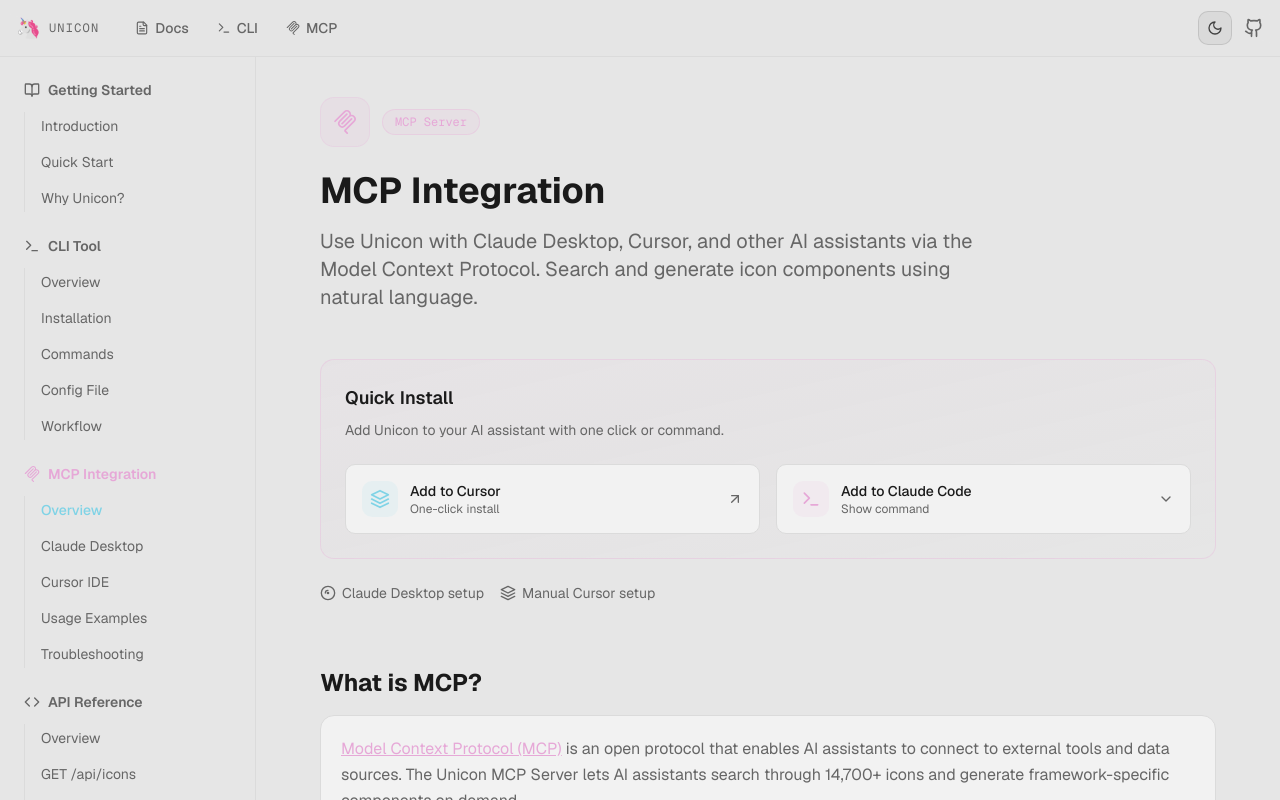
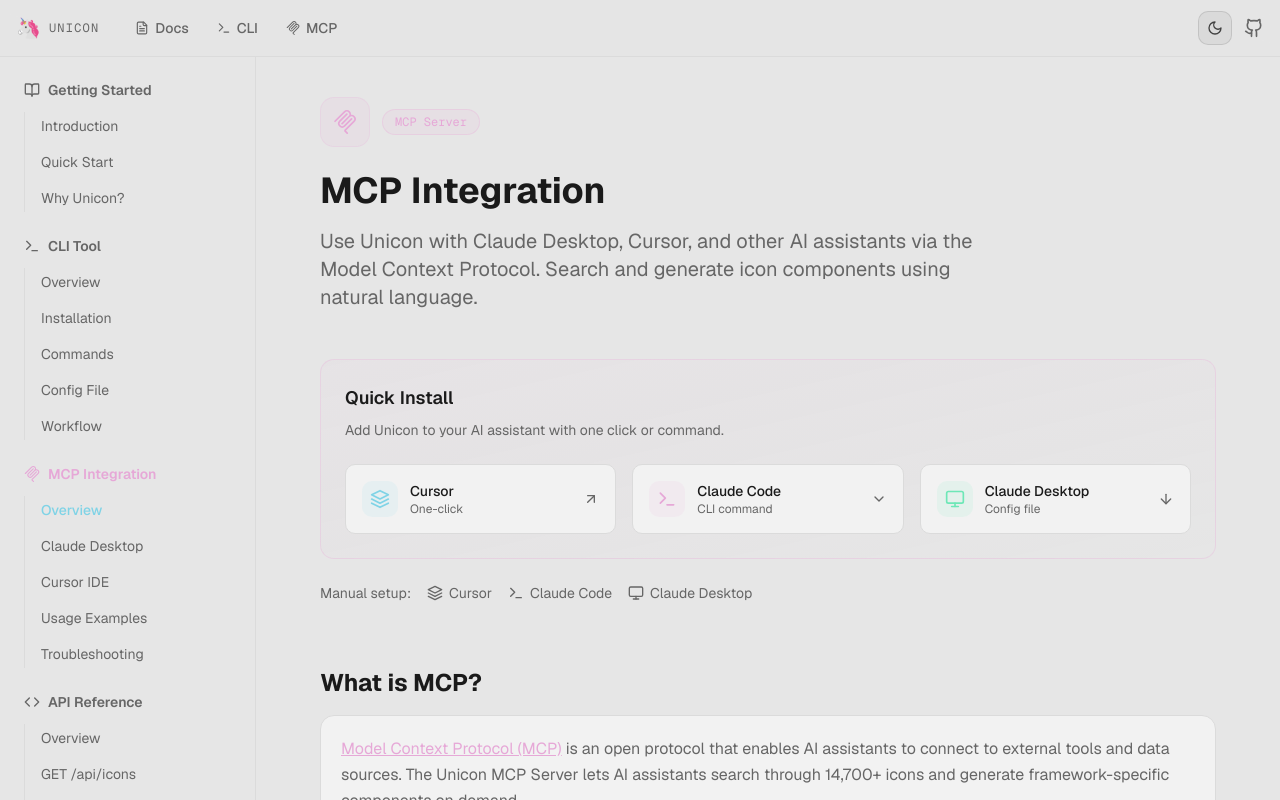
Before and after one commit to WebRenew/unicon, a Next.js app: page /docs/mcp in a window 1280 px wide. Shown: the top 800 px of the page. Built offline with nearby package versions, Linux system fonts and the light colour scheme.

Commit message:
feat(mcp): add Claude Desktop button to quick install grid
Update install buttons to show all three options prominently:
- Cursor (one-click deep link)
- Claude Code (CLI command)
- Claude Desktop (links to config section)

```diff
--- a/src/components/mcp-install-buttons.tsx
+++ b/src/components/mcp-install-buttons.tsx
@@ -46,7 +46,7 @@
   );
 }
 
-function ClaudeIcon({ className }: { className?: string }) {
+function ClaudeDesktopIcon({ className }: { className?: string }) {
   return (
     <svg
       className={className}
@@ -54,20 +54,27 @@
       fill="none"
       xmlns="http://www.w3.org/2000/svg"
     >
-      <circle
-        cx="12"
-        cy="12"
-        r="10"
+      <rect
+        x="2"
+        y="3"
+        width="20"
+        height="14"
+        rx="2"
         stroke="currentColor"
         strokeWidth="2"
       />
       <path
-        d="M8 12C8 9.79086 9.79086 8 12 8"
+        d="M8 21h8"
         stroke="currentColor"
         strokeWidth="2"
         strokeLinecap="round"
       />
-      <circle cx="12" cy="12" r="2" fill="currentColor" />
+      <path
+        d="M12 17v4"
+        stroke="currentColor"
+        strokeWidth="2"
+        strokeLinecap="round"
+      />
     </svg>
   );
 }
@@ -98,6 +105,56 @@
   );
 }
 
+function ChevronDownIcon({ className }: { className?: string }) {
+  return (
+    <svg
+      className={className}
+      viewBox="0 0 24 24"
+      fill="none"
+      stroke="currentColor"
+      strokeWidth="2"
+      strokeLinecap="round"
+      strokeLinejoin="round"
+    >
+      <path d="M6 9l6 6 6-6" />
+    </svg>
+  );
+}
+
+function ExternalLinkIcon({ className }: { className?: string }) {
+  return (
+    <svg
+      className={className}
+      viewBox="0 0 24 24"
+      fill="none"
+      stroke="currentColor"
+      strokeWidth="2"
+      strokeLinecap="round"
+      strokeLinejoin="round"
+    >
+      <path d="M7 17L17 7" />
+      <path d="M7 7h10v10" />
+    </svg>
+  );
+}
+
+function ArrowDownIcon({ className }: { className?: string }) {
+  return (
+    <svg
+      className={className}
+      viewBox="0 0 24 24"
+      fill="none"
+      stroke="currentColor"
+      strokeWidth="2"
+      strokeLinecap="round"
+      strokeLinejoin="round"
+    >
+      <path d="M12 5v14" />
+      <path d="M19 12l-7 7-7-7" />
+    </svg>
+  );
+}
+
 export function MCPInstallButtons() {
   const [showClaudeCodeCommand, setShowClaudeCodeCommand] = useState(false);
 
@@ -110,7 +167,7 @@
           Add Unicon to your AI assistant with one click or command.
         </p>
 
-        <div className="grid gap-4 sm:grid-cols-2">
+        <div className="grid gap-4 sm:grid-cols-3">
           {/* Cursor Button */}
           <a
             href={CURSOR_INSTALL_URL}
@@ -120,21 +177,10 @@
               <CursorIcon className="w-5 h-5 text-[var(--accent-aqua)]" />
             </div>
             <div className="flex-1 min-w-0">
-              <div className="font-medium text-sm">Add to Cursor</div>
-              <div className="text-xs text-muted-foreground">One-click install</div>
+              <div className="font-medium text-sm">Cursor</div>
+              <div className="text-xs text-muted-foreground">One-click</div>
             </div>
-            <svg
-              className="w-4 h-4 text-muted-foreground group-hover:text-[var(--accent-aqua)] transition-colors"
-              viewBox="0 0 24 24"
-              fill="none"
-              stroke="currentColor"
-              strokeWidth="2"
-              strokeLinecap="round"
-              strokeLinejoin="round"
-            >
-              <path d="M7 17L17 7" />
-              <path d="M7 7h10v10" />
-            </svg>
+            <ExternalLinkIcon className="w-4 h-4 text-muted-foreground group-hover:text-[var(--accent-aqua)] transition-colors" />
           </a>
 
           {/* Claude Code Button */}
@@ -146,25 +192,30 @@
               <TerminalIcon className="w-5 h-5 text-[var(--accent-lavender)]" />
             </div>
             <div className="flex-1 min-w-0">
-              <div className="font-medium text-sm">Add to Claude Code</div>
-              <div className="text-xs text-muted-foreground">
-                {showClaudeCodeCommand ? "Hide command" : "Show command"}
-              </div>
+              <div className="font-medium text-sm">Claude Code</div>
+              <div className="text-xs text-muted-foreground">CLI command</div>
             </div>
-            <svg
+            <ChevronDownIcon
               className={`w-4 h-4 text-muted-foreground group-hover:text-[var(--accent-lavender)] transition-all ${
                 showClaudeCodeCommand ? "rotate-180" : ""
               }`}
-              viewBox="0 0 24 24"
-              fill="none"
-              stroke="currentColor"
-              strokeWidth="2"
-              strokeLinecap="round"
-              strokeLinejoin="round"
-            >
-              <path d="M6 9l6 6 6-6" />
-            </svg>
+            />
           </button>
+
+          {/* Claude Desktop Button */}
+          <a
+            href="#claude-desktop"
+            className="flex items-center gap-3 p-4 rounded-lg border border-border bg-card hover:bg-accent/50 hover:border-[var(--accent-mint)]/50 transition-all group"
+          >
+            <div className="p-2 rounded-lg bg-[var(--accent-mint)]/10 group-hover:bg-[var(--accent-mint)]/20 transition-colors">
+              <ClaudeDesktopIcon className="w-5 h-5 text-[var(--accent-mint)]" />
+            </div>
+            <div className="flex-1 min-w-0">
+              <div className="font-medium text-sm">Claude Desktop</div>
+              <div className="text-xs text-muted-foreground">Config file</div>
+            </div>
+            <ArrowDownIcon className="w-4 h-4 text-muted-foreground group-hover:text-[var(--accent-mint)] transition-colors" />
+          </a>
         </div>
 
         {/* Claude Code Command (Expandable) */}
@@ -185,19 +236,27 @@
 
       {/* Manual Setup Links */}
       <div className="flex flex-wrap gap-4 text-sm">
-        <a
-          href="#claude-desktop"
-          className="text-muted-foreground hover:text-[var(--accent-lavender)] transition-colors flex items-center gap-1.5"
-        >
-          <ClaudeIcon className="w-4 h-4" />
-          Claude Desktop setup
-        </a>
+        <span className="text-muted-foreground">Manual setup:</span>
         <a
           href="#cursor"
           className="text-muted-foreground hover:text-[var(--accent-aqua)] transition-colors flex items-center gap-1.5"
         >
           <CursorIcon className="w-4 h-4" />
-          Manual Cursor setup
+          Cursor
+        </a>
+        <a
+          href="#claude-code"
+          className="text-muted-foreground hover:text-[var(--accent-lavender)] transition-colors flex items-center gap-1.5"
+        >
+          <TerminalIcon className="w-4 h-4" />
+          Claude Code
+        </a>
+        <a
+          href="#claude-desktop"
+          className="text-muted-foreground hover:text-[var(--accent-mint)] transition-colors flex items-center gap-1.5"
+        >
+          <ClaudeDesktopIcon className="w-4 h-4" />
+          Claude Desktop
         </a>
       </div>
     </div>
```
